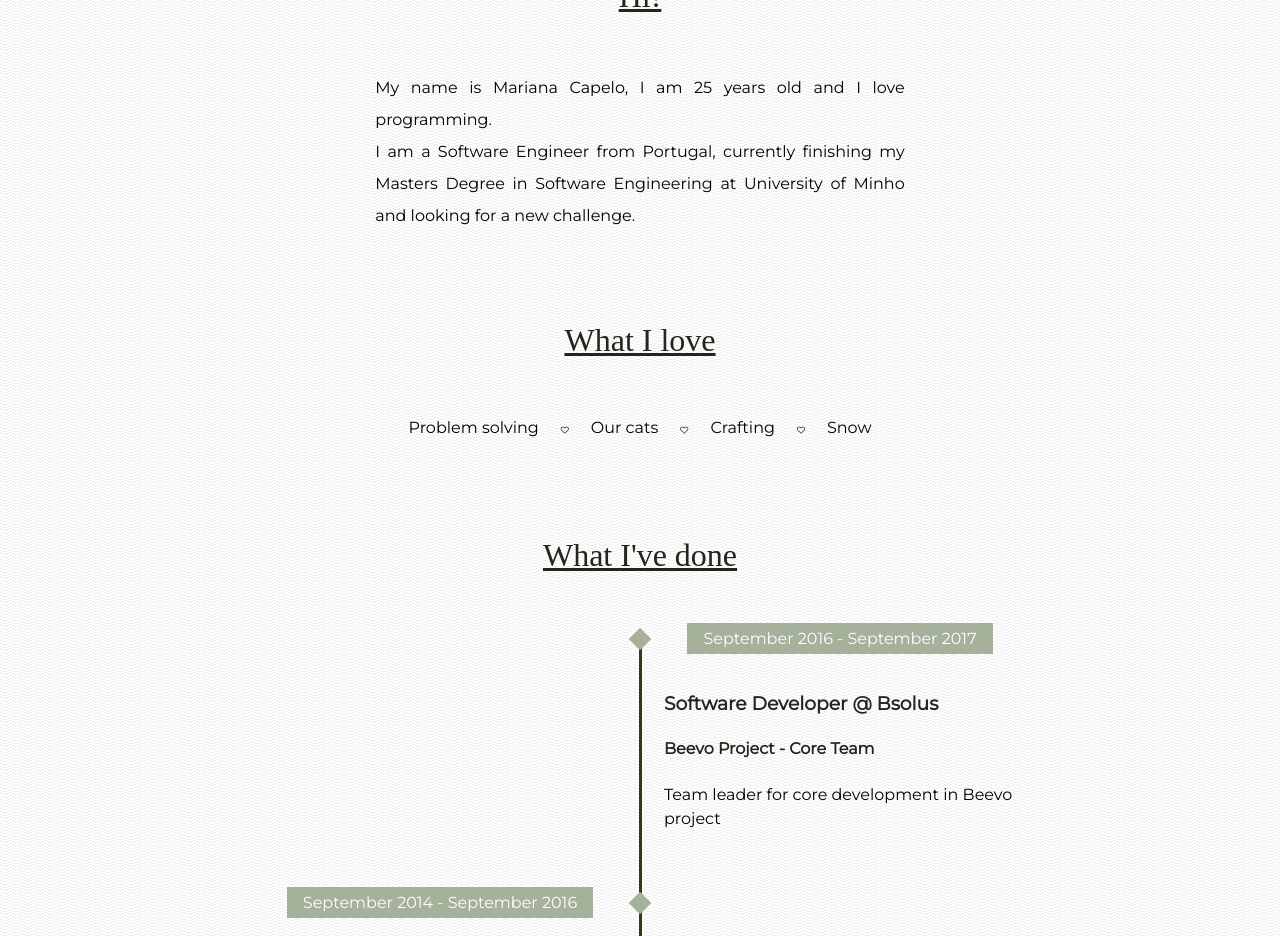
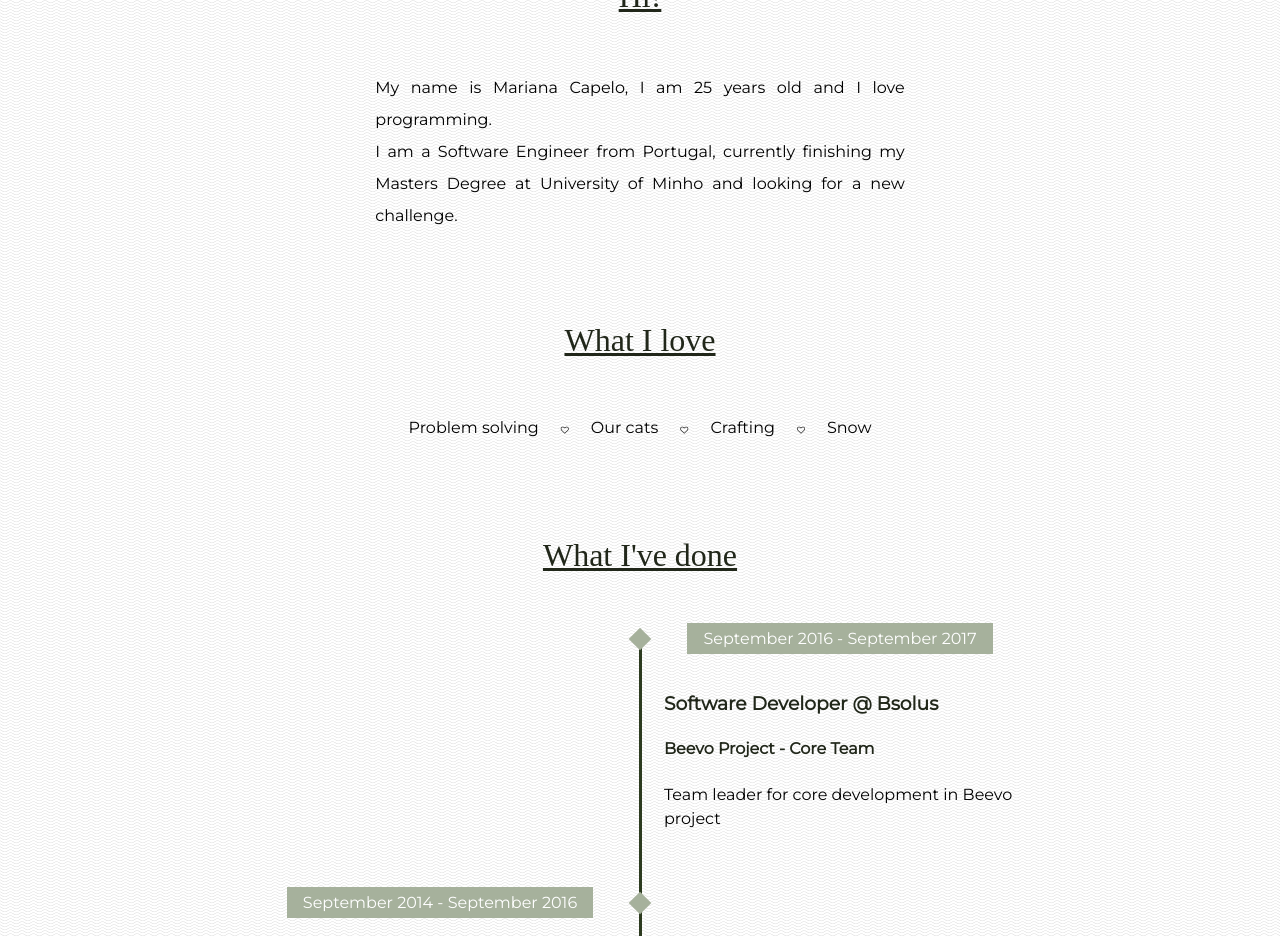
Before and after one commit to marianacapelo/marianacapelo.github.io, a React (Create React App) app: page / in a window 1280 px wide. Shown: the part 1200-2136 px from the top of the page. Built offline with nearby package versions, Linux system fonts and the light colour scheme; a web font is replaced by a local one.

Commit message:
Fixed intro text

```diff
--- a/src/App.js
+++ b/src/App.js
@@ -19,7 +19,7 @@ class App extends Component {
                 My name is Mariana Capelo, I am 25 years old and I love programming.
               </p>
               <p>
-                I am a Software Engineer from Portugal, currently finishing my Masters Degree in Software Engineering at University of Minho and looking for a new challenge.
+                I am a Software Engineer from Portugal, currently finishing my Masters Degree at University of Minho and looking for a new challenge.
               </p>
             </div>
           </div>
```
